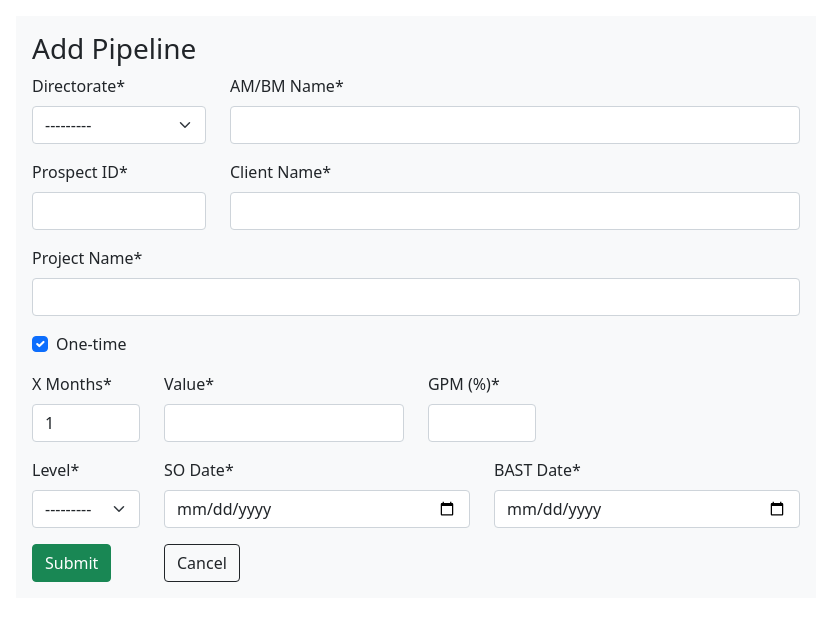
After one commit to tjjap/djforecast, a Django app: page /create/ in a window 1280 px wide. The commit adds this page. Shown: the top 621 px of the page, without its empty margins (224-1055 px from the left). Run offline with Django 3.2, Linux system fonts and the light colour scheme; data that the repository does not hold is empty; some libraries are stand-ins or nearby versions.

Commit message:
finish crud function

```diff
--- a/core/settings.py
+++ b/core/settings.py
@@ -41,7 +41,13 @@ INSTALLED_APPS = [
     'django.contrib.staticfiles',
 
     'crud',
+    'crispy_forms',
+    'crispy_bootstrap5',
 ]
+
+CRISPY_ALLOWED_TEMPLATE_PACKS = 'bootstrap5'
+
+CRISPY_TEMPLATE_PACK = 'bootstrap5'
 
 MIDDLEWARE = [
     'django.middleware.security.SecurityMiddleware',
--- /dev/null
+++ b/crud/forms.py
@@ -0,0 +1,51 @@
+from django.core.exceptions import ValidationError
+from django.forms import ModelForm, DateInput
+from .models import Pipeline
+
+# date picker
+class DateInput(DateInput):
+    input_type = 'date'
+
+
+class PipelineForm(ModelForm):
+    class Meta:
+        model = Pipeline
+        #fields = '__all__'
+        fields = ['directorate', 'ambm', 'pid', 'client', 'project', 'onetime', 'nmonth', 'order_val', 'gpm', 'level', 'order_dd', 'bast_dd']
+        widgets = {
+            'order_dd': DateInput(),
+            'bast_dd': DateInput()
+        }
+
+    # Clean method to validate multiple fields
+    def clean(self):
+        cleaned_data = super(PipelineForm, self).clean()
+        data_bast = cleaned_data.get('bast_dd')
+        data_order = cleaned_data.get('order_dd')
+
+        if data_bast and data_order:
+            if data_bast <= data_order:
+                self.add_error('order_dd', 'Either change the SO Date or the BAST Date') #error message to related field
+                self.add_error('bast_dd', ' Either change the BAST Date or the SO Date') #error message to related field
+                raise ValidationError('You can\'t set BAST Date earlier than SO Date') #error message to non-field-errors
+
+    # Clean_field method to validate a field
+    '''
+    def clean_bast_dd(self):
+        data_bast = self.cleaned_data.get('bast_dd')
+        data_order = self.cleaned_data.get('order_dd')
+
+        if data_bast <= data_order:
+            raise ValidationError('BAST Date must be later than SO Date')
+        return data_bast
+'''
+
+    def clean_nmonth(self):
+        data_onetime = self.cleaned_data.get('onetime')
+        data_nmonth = self.cleaned_data.get('nmonth')
+
+        if data_onetime and data_nmonth != 1:
+            raise ValidationError("Should be 1")
+        elif (not data_onetime) and (data_nmonth < 2):
+            raise ValidationError("Should be >1")
+        return data_nmonth
--- a/crud/models.py
+++ b/crud/models.py
@@ -1,5 +1,7 @@
 from django.contrib import admin
+from django.core.exceptions import ValidationError
 from django.db import models
+
 
 # Create your models here.
 class Pipeline(models.Model):
--- /dev/null
+++ b/crud/templates/crud/add.html
@@ -0,0 +1,80 @@
+{% extends 'crud/base.html' %}
+
+{% load crispy_forms_tags %}
+
+{% block title %}
+    Add
+{% endblock title %}
+
+
+{% block content %}
+<div class="container mt-3 p-3 bg-light" style="width:800px;">
+    {% if messages %}
+        {% for message in messages %}
+            <div class="alert alert-{{ message.tags }}">
+                {{ message }}
+            </div>
+        {% endfor %}
+    {% endif %}
+
+    <form method="post" novalidate>
+        {% csrf_token %}
+        <h3>Add Pipeline</h3>
+
+        <!-- non-field-errors location -->
+        {% for error in form.non_field_errors %}
+            <p class="alert alert-danger">{{ error }}</p>
+        {% endfor %}
+
+        <div class="row">
+            <div class="col-3">
+                {{ form.directorate|as_crispy_field }}
+            </div>
+            <div class="col-9">
+                {{ form.ambm|as_crispy_field }}
+            </div>
+        </div>
+        <div class="row">
+            <div class="col-3">
+                {{ form.pid|as_crispy_field }}
+            </div>
+            <div class="col-9">
+                {{ form.client|as_crispy_field }}
+            </div>
+        </div>
+        {{ form.project|as_crispy_field }}
+        {{ form.onetime|as_crispy_field }}
+        <div class="row">
+            <div class="col-2">
+                {{ form.nmonth|as_crispy_field }}
+            </div>
+            <div class="col-4">
+                {{ form.order_val|as_crispy_field }}
+            </div>
+            <div class="col-2">
+                {{ form.gpm|as_crispy_field }}
+            </div>
+        </div>
+        <div class="row">
+            <div class="col-2">
+                {{ form.level|as_crispy_field }}
+            </div>
+            <div class="col-5">
+                {{ form.order_dd|as_crispy_field }}
+            </div>
+            <div class="col-5">
+                {{ form.bast_dd|as_crispy_field }}
+            </div>
+        </div>
+        <div class="row">
+            <div class="col-2">
+                <button type="submit" class="btn btn-success">Submit</button>
+            </div>
+            <div class="col-2">
+                <a href="{% url 'pipeline-list' %}" class="btn btn-outline-dark">Cancel</a>
+            </div>
+        </div>
+    </form>
+</div>
+
+{% endblock content %}
--- a/crud/urls.py
+++ b/crud/urls.py
@@ -7,4 +7,7 @@ urlpatterns = [
     path('', views.index, name='home'),
     path('list/', views.PipelineListView.as_view(), name='pipeline-list'),
     path('<int:pk>/', views.PipelineDetailView.as_view(), name='pipeline-detail'),
+    path('create/', views.AddPipelineCreateView.as_view(), name='pipeline-create'),
+    path('<int:pk>/update/', views.PipelineUpdateView.as_view(), name='pipeline-update'),
+    path('<int:pk>/delete/', views.PipelineDeleteView.as_view(), name='pipeline-delete'),
 ]
--- a/crud/views.py
+++ b/crud/views.py
@@ -1,8 +1,13 @@
+from .forms import PipelineForm
 from django.http.response import HttpResponse
 from django.shortcuts import render
 from django.views.generic.list import ListView
+from django.views.generic.edit import CreateView, UpdateView, DeleteView
 from django.views.generic.detail import DetailView
 from crud.models import Pipeline
+from django.urls import reverse_lazy
+from django.contrib.messages.views import SuccessMessageMixin
+from django.contrib import messages
 
 # Create your views here.
 def index(request):
@@ -13,7 +18,36 @@ class PipelineListView(ListView):
     template_name = "crud/pipeline_list.html"
     paginate_by = 5
 
-
 class PipelineDetailView(DetailView):
     model = Pipeline
-    template_name = "crud/pipeline_detail.html"
+    #template_name = "crud/pipeline_detail.html" --> if using standard pattern no need to specify
+
+class AddPipelineCreateView(SuccessMessageMixin, CreateView):
+    model = Pipeline
+    #fields = '__all__'  not needed because already stated in PipelineForm(ModelForm)
+    form_class = PipelineForm
+    template_name = "crud/add.html"
+    success_url = reverse_lazy('pipeline-create')
+    success_message = "%(pid)s : %(client)s --- was created successfully"
+
+
+class PipelineUpdateView(SuccessMessageMixin, UpdateView):
+    model = Pipeline
+    #fields = '__all__'  not needed because already stated in PipelineForm(ModelForm)
+    form_class = PipelineForm
+    template_name = "crud/pipeline_update.html"
+    success_url = reverse_lazy('pipeline-list')
+    success_message = "%(pid)s : %(client)s --- was updated successfully"
+
+
+class PipelineDeleteView(DeleteView):
+    model = Pipeline
+    template_name = "crud/pipeline_delete.html"
+    success_url = reverse_lazy('pipeline-list')
+    success_message = "%(pid)s : %(client)s --- was deleted successfully"
+
+    #SuccessMessageMixin is not used in the delete-view, must use delete function below
+    def delete(self, request, *args, **kwargs):
+        obj = self.get_object()
+        messages.success(self.request, self.success_message % obj.__dict__)
+        return super(PipelineDeleteView, self).delete(request, *args, **kwargs)
```
Also changed, not shown: crud/admin.py (+2 -5 lines), crud/templates/crud/pipeline_delete.html (added, +22 -0 lines), crud/templates/crud/pipeline_detail.html (+77 -5 lines), crud/templates/crud/pipeline_list.html (+14 -11 lines), crud/templates/crud/pipeline_update.html (added, +73 -0 lines).
